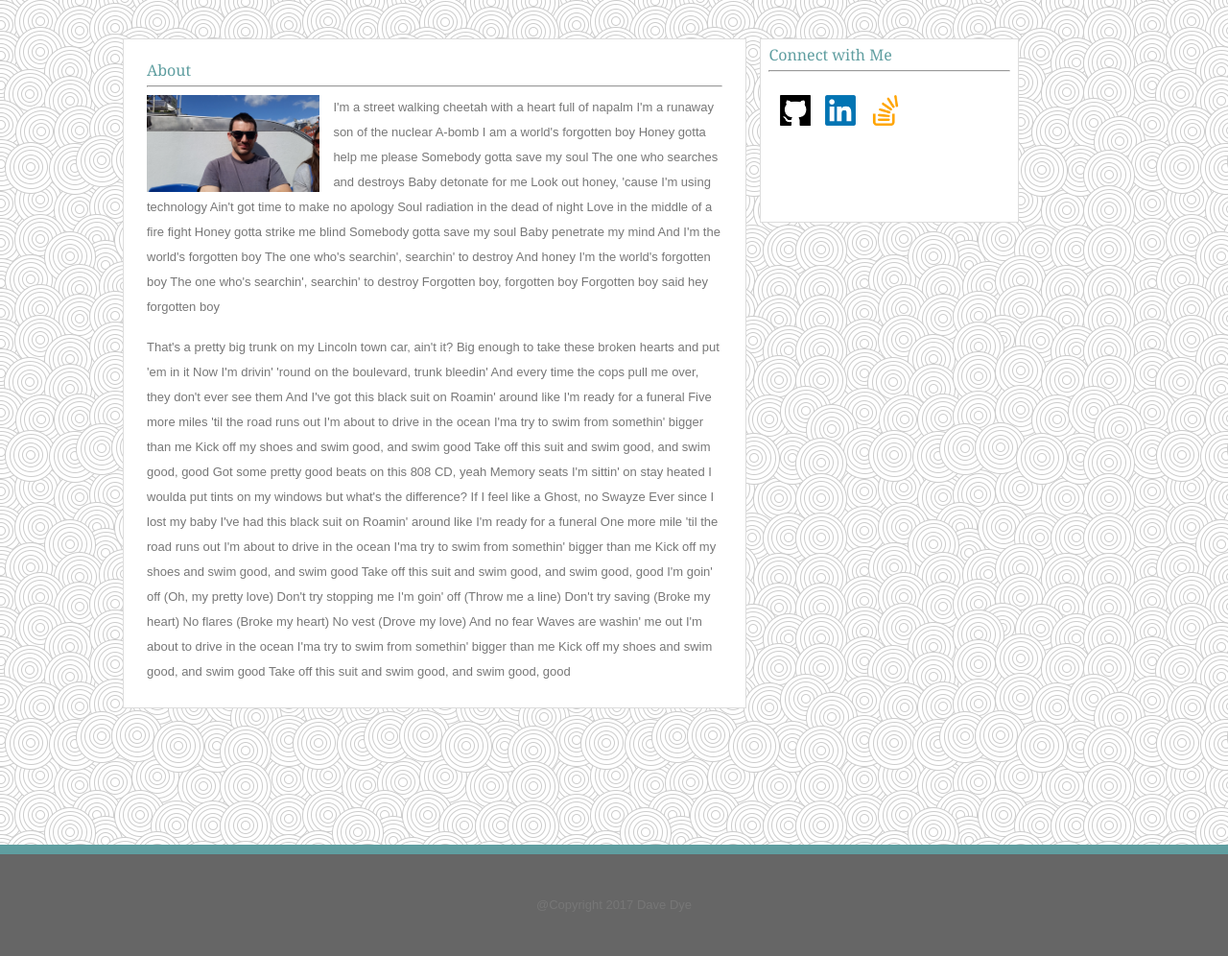
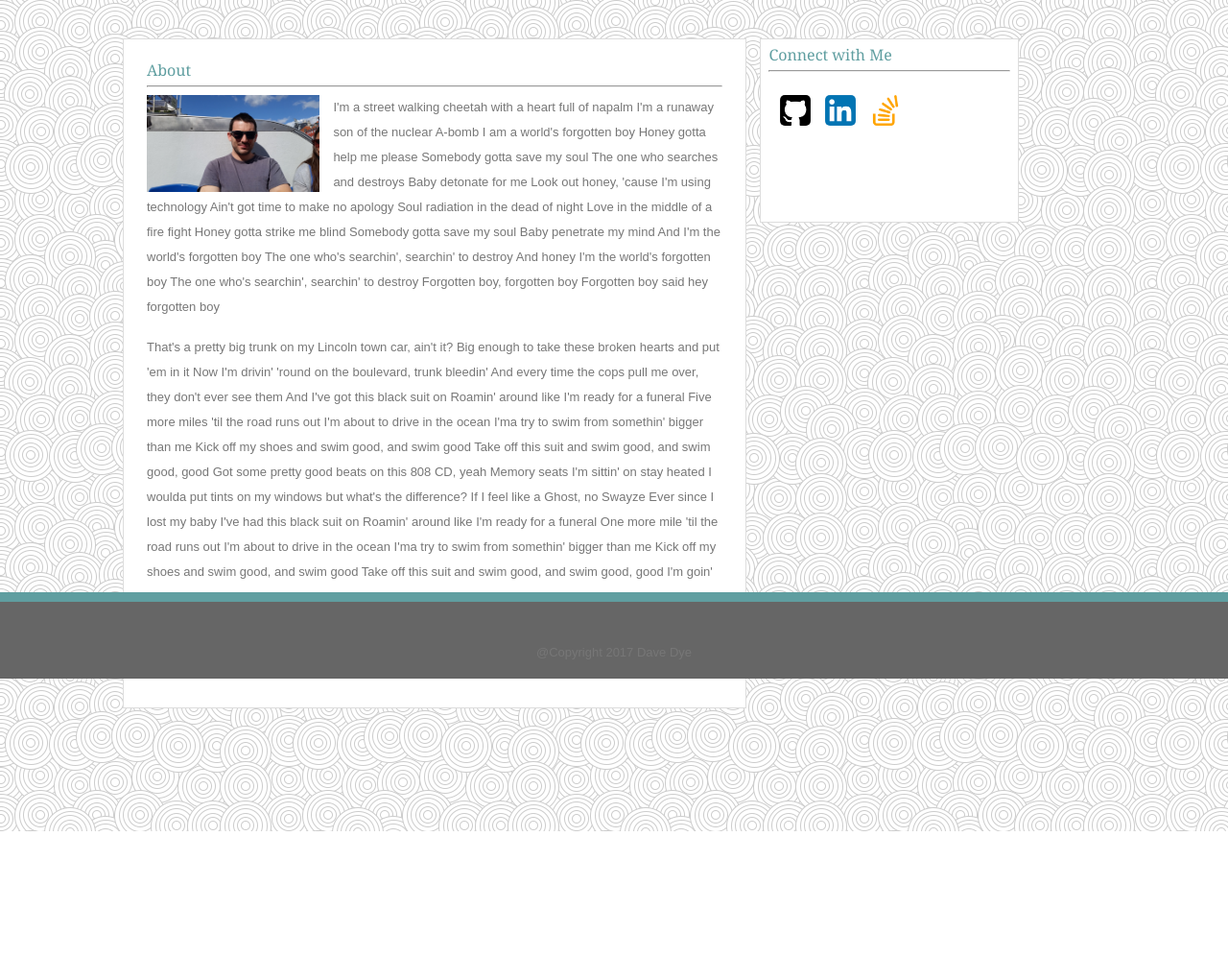
Before and after one commit to davedyecfa/Basic-Portfolio, a PHP site: page / in a window 1280 px wide. Shown: the part 93-1089 px from the top of the page at 96% size. After the commit the page ends 959 px from the top, so only its background shows below. Run offline with PHP 8.4, Linux system fonts and the light colour scheme.

Commit message:
fifth commit

```diff
--- a/assets/css/style.css
+++ b/assets/css/style.css
@@ -9,6 +9,7 @@ header {
 
 }
 body{
+	position: relative;
 	background:lightgrey;
 	width: 100%;
 	height: 100%;
@@ -17,7 +18,7 @@ body{
 
 .page-wrap  {
   min-height: 100%;
-  margin-bottom: 142px;
+  margin-bottom: 0 auto -142px;
 
 
 }
@@ -159,6 +160,7 @@ section{
 	width: 2rem;
 	height:2rem;
 	margin-left: 0.7rem;
+	border-radius: 5px;
 
 }
 
@@ -239,13 +241,6 @@ button{
 	background-size: cover;
 }
 
- .five{
-	background-image: url('../images/portfolio-placeholder.jpg');
-	background-size: cover;
-}
-
-
-
 
 
 @media (max-width: 767px){
@@ -280,12 +275,11 @@ button{
   .footer{
   	background: #666666;
   	text-align: center;
-  	padding:2.5rem;
-  	position: relative;
-  	margin-top:55rem;
-  	right: 0;
-  	left: 0;
-  	top:0;
+		position: fixed;
+		padding:2.5rem;
+		height: 6px;
+		left: 0;
+		bottom: 0;
   	width: 100%;
   	color:#fff;
   	border-top:10px solid cadetblue;
--- a/index.html
+++ b/index.html
@@ -130,12 +130,11 @@
 </div>
 </div>
 
-
-
 <footer class="footer">
 	<p>@Copyright 2017 Dave Dye</p>
 </footer>
 
+
 <script src="data.js"></script>
 </body>
 </html>
```
